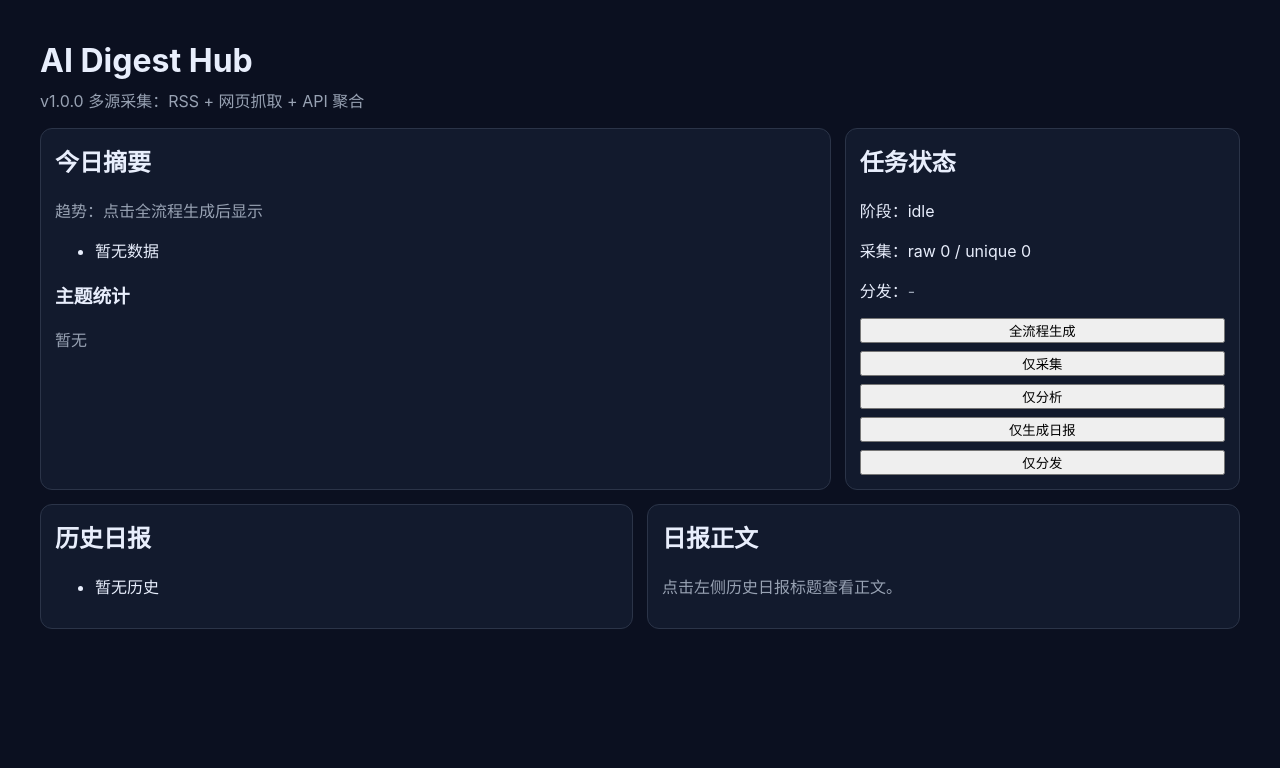
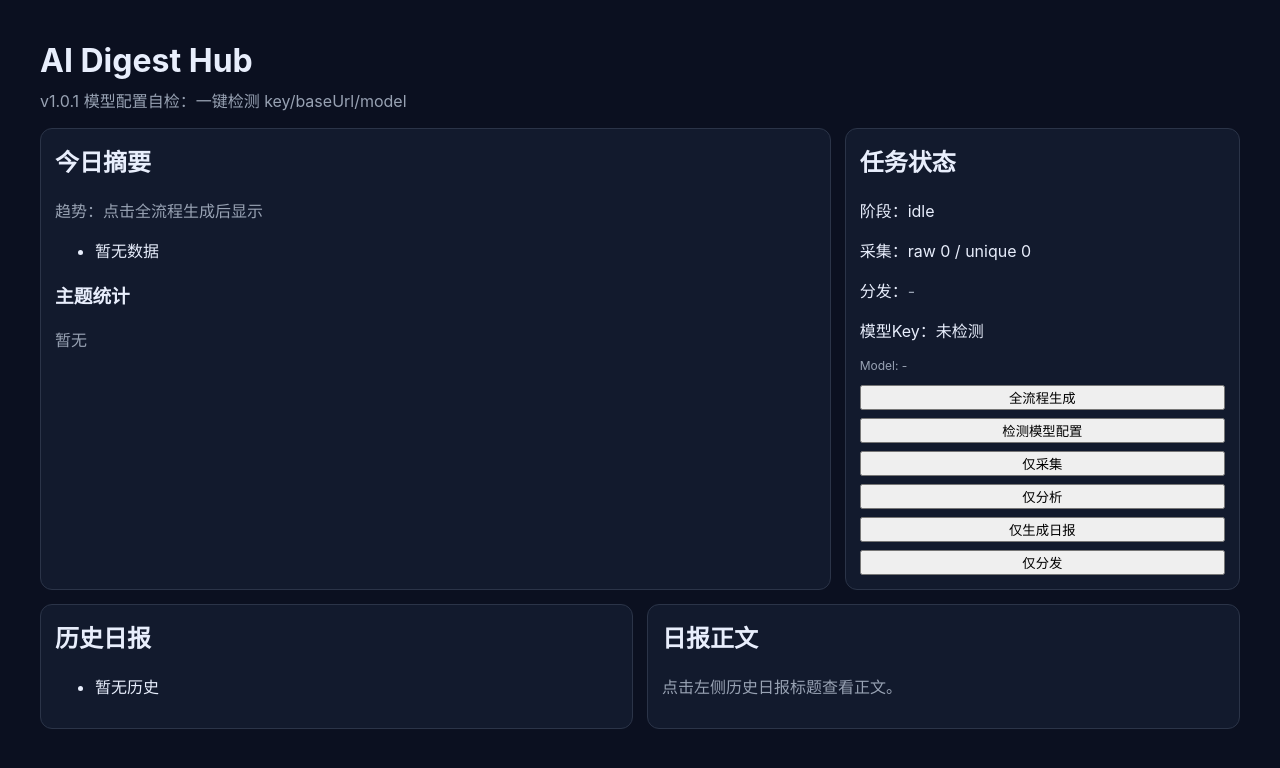
Before and after one commit to wjj5728/ai-digest-hub, a Next.js app: page / in a window 1280 px wide. Shown: the top 768 px of the page. Built offline with nearby package versions, Linux system fonts and the light colour scheme.

Commit message:
v1.0.1: add config-check endpoint and model config check button

```diff
--- /dev/null
+++ b/app/api/config-check/route.ts
@@ -0,0 +1,15 @@
+import { NextResponse } from "next/server";
+
+export async function GET() {
+  const hasApiKey = Boolean(process.env.RAYINCODE_API_KEY);
+  const baseUrl = process.env.RAYINCODE_BASE_URL || "https://api.rayincode.com/v1";
+  const model = process.env.RAYINCODE_MODEL || "gpt-5.3-codex";
+
+  return NextResponse.json({
+    ok: true,
+    provider: "rayincode",
+    hasApiKey,
+    baseUrl,
+    model,
+  });
+}
--- a/app/page.tsx
+++ b/app/page.tsx
@@ -39,6 +39,7 @@ export default function HomePage() {
   const [publishStatus, setPublishStatus] = useState("-");
   const [digests, setDigests] = useState<DigestRow[]>([]);
   const [selectedDigest, setSelectedDigest] = useState<DigestRow | null>(null);
+  const [configStatus, setConfigStatus] = useState<{ hasApiKey?: boolean; baseUrl?: string; model?: string }>({});
 
   async function loadDigestHistory() {
     const data = await requestJson("/api/digest/list?limit=10");
@@ -48,6 +49,15 @@ export default function HomePage() {
   async function openDigestDetail(id: string) {
     const data = await requestJson(`/api/digest/${id}`);
     setSelectedDigest(data.row || null);
+  }
+
+  async function checkConfig() {
+    const data = await requestJson("/api/config-check");
+    setConfigStatus({
+      hasApiKey: data.hasApiKey,
+      baseUrl: data.baseUrl,
+      model: data.model,
+    });
   }
 
   async function runCollect() {
@@ -115,7 +125,7 @@ export default function HomePage() {
   return (
     <main style={{ maxWidth: 1200, margin: "0 auto", padding: 20 }}>
       <h1 style={{ marginBottom: 8 }}>AI Digest Hub</h1>
-      <p style={{ marginTop: 0, color: "#98a2b3" }}>v1.0.0 多源采集：RSS + 网页抓取 + API 聚合</p>
+      <p style={{ marginTop: 0, color: "#98a2b3" }}>v1.0.1 模型配置自检：一键检测 key/baseUrl/model</p>
 
       <div style={{ display: "grid", gridTemplateColumns: "2fr 1fr", gap: 14 }}>
         <section style={{ border: "1px solid #2b3448", borderRadius: 12, padding: 14, background: "#121a2d" }}>
@@ -152,10 +162,13 @@ export default function HomePage() {
           <p>
             分发：<span style={{ color: statusColor }}>{publishStatus}</span>
           </p>
+          <p>模型Key：{configStatus.hasApiKey === undefined ? "未检测" : configStatus.hasApiKey ? "已配置" : "未配置"}</p>
+          <p style={{ color: "#98a2b3", fontSize: 12 }}>Model: {configStatus.model || "-"}</p>
           {error && <p style={{ color: "#f97066" }}>错误：{error}</p>}
 
           <div style={{ display: "grid", gap: 8 }}>
             <button onClick={runAll} disabled={loading}>{loading ? "执行中..." : "全流程生成"}</button>
+            <button onClick={() => checkConfig()} disabled={loading}>检测模型配置</button>
             <button onClick={() => runCollect()} disabled={loading}>仅采集</button>
             <button onClick={() => runAnalyze()} disabled={loading}>仅分析</button>
             <button onClick={() => runDigest()} disabled={loading}>仅生成日报</button>
```
Also changed, not shown: 1 other file (tests, documents, lock files or other folders).
